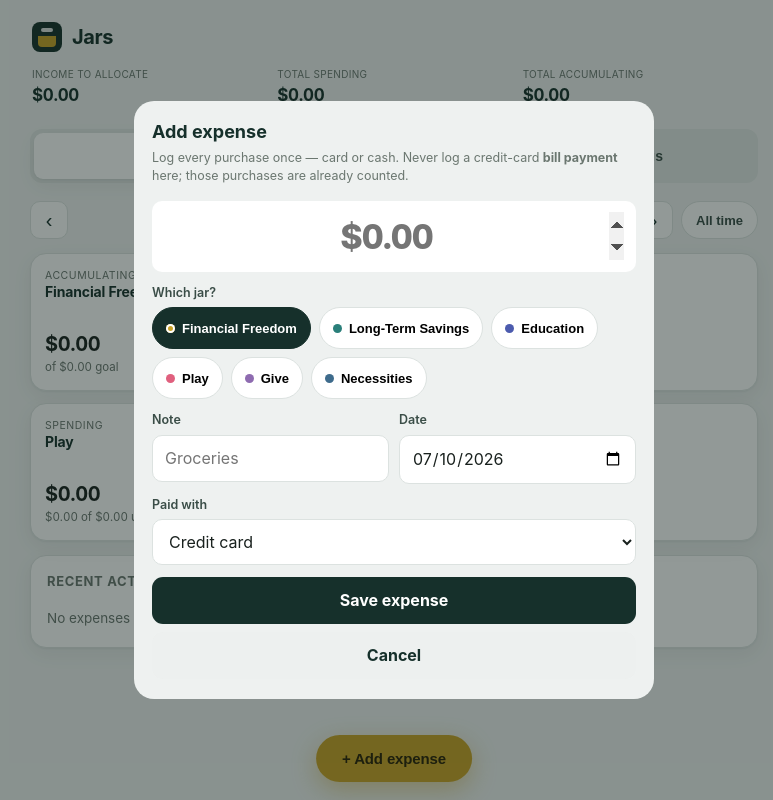
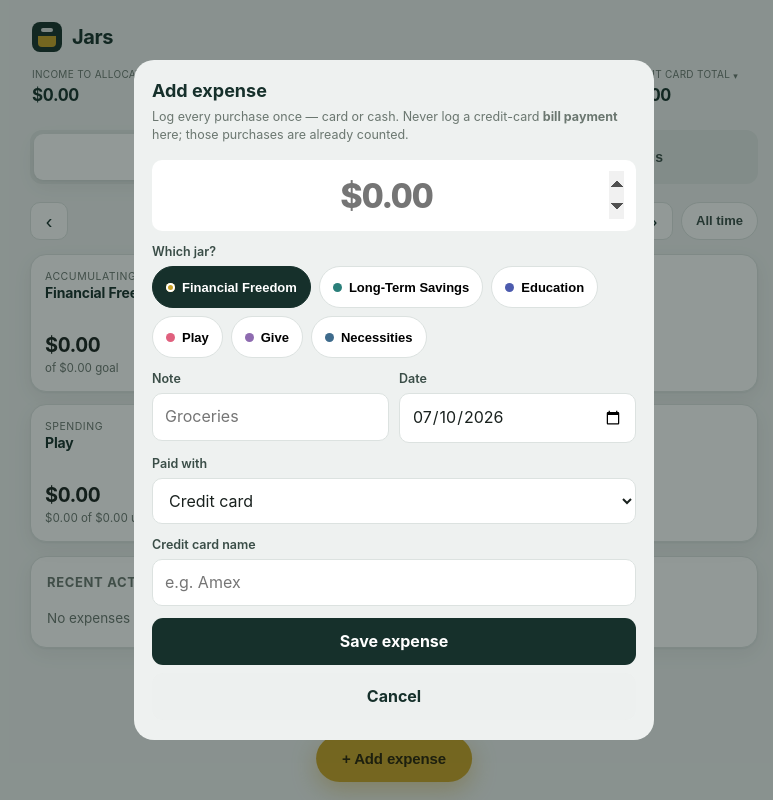
Before and after one commit to CM-0112/finance-jars, a plain HTML site: page index.html in a window 1280 px wide. Both pictures are taken after a click on the button "+ Add expense". Shown: the whole page, without its empty margins (246-1019 px from the left). Drawn offline with Linux system fonts and the light colour scheme.

Commit message:
Add files via upload

```diff
--- a/index.html
+++ b/index.html
@@ -27,10 +27,22 @@
   .mark::after{content:"";position:absolute;left:6px;right:6px;bottom:5px;height:11px;border-radius:0 0 4px 4px;background:var(--gold);}
   .mark::before{content:"";position:absolute;left:9px;right:9px;top:6px;height:4px;border-radius:2px;background:#fff;opacity:.85;}
   h1{font-size:20px;letter-spacing:-.02em;color:var(--ink);font-weight:700;}
-  .stats{display:flex;gap:12px;align-items:stretch;}
-  .stat{flex:1;min-width:0;display:flex;flex-direction:column;justify-content:flex-end;}
+  .stats{display:grid;grid-template-columns:repeat(auto-fit,minmax(130px,1fr));gap:14px 16px;}
+  .stat{min-width:0;display:flex;flex-direction:column;justify-content:flex-end;}
   .stat .lbl{font-size:10px;letter-spacing:.03em;text-transform:uppercase;color:var(--muted);line-height:1.25;margin-bottom:2px;}
   .stat .big{font-size:17px;font-weight:700;color:var(--ink);letter-spacing:-.02em;}
+  .stat .big.neg{color:var(--danger);}
+  .statbtn{cursor:pointer;border-radius:8px;}
+  .statbtn:hover{color:var(--ink);}
+  .caret{font-size:9px;display:inline-block;transition:transform .15s;vertical-align:middle;}
+  .caret.open{transform:rotate(180deg);}
+  .cardbreakdown{background:var(--card);border:1px solid var(--line);border-radius:12px;
+    box-shadow:var(--shadow);padding:4px 14px;}
+  .cardbreakdown .cardrow{display:flex;justify-content:space-between;align-items:baseline;gap:10px;
+    padding:9px 0;border-top:1px solid var(--line);}
+  .cardbreakdown .cardrow:first-child{border-top:0;}
+  .cardbreakdown .cname{font-size:13.5px;font-weight:600;color:var(--text);min-width:0;overflow:hidden;text-overflow:ellipsis;white-space:nowrap;}
+  .cardbreakdown .camt{font-size:14px;font-weight:700;white-space:nowrap;font-variant-numeric:tabular-nums;}
 
   nav.tabs{display:flex;gap:4px;background:#E2E7E5;border-radius:12px;padding:4px;margin:14px 0 18px;}
   nav.tabs button{flex:1;border:0;background:transparent;padding:10px 8px;border-radius:9px;
@@ -161,11 +173,17 @@
       <div class="mark" aria-hidden="true"></div>
       <h1>Jars</h1>
     </div>
-    <div class="stats">
+    <div class="stats" id="statsRow">
       <div class="stat"><div class="lbl" id="incomeLbl">Income to allocate</div><div class="big num" id="sumIncome">$0</div></div>
       <div class="stat"><div class="lbl">Total spending</div><div class="big num" id="sumSpend">$0</div></div>
       <div class="stat"><div class="lbl">Total accumulating</div><div class="big num" id="sumAccum">$0</div></div>
+      <div class="stat"><div class="lbl">Account balance</div><div class="big num" id="acctBal">$0</div></div>
+      <div class="stat statbtn" id="cardStat" role="button" tabindex="0" aria-expanded="false">
+        <div class="lbl">Credit card total <span class="caret" id="cardCaret">▾</span></div>
+        <div class="big num" id="sumCards">$0</div>
+      </div>
     </div>
+    <div class="cardbreakdown" id="cardBreakdown" hidden></div>
   </header>
 
   <div class="storebar" id="storebar">Heads up: this preview can't save between sessions. Download the file and open it in your own browser to keep your data.</div>
@@ -262,6 +280,8 @@
     </div>
     <div class="field"><label for="expPaid">Paid with</label>
       <select id="expPaid"><option>Cash / Debit</option><option>Credit card</option></select></div>
+    <div class="field" id="cardNameField"><label for="expCard">Credit card name</label>
+      <input id="expCard" type="text" placeholder="e.g. Amex"></div>
     <button class="btn primary" id="saveExp">Save expense</button>
     <button class="btn ghost" id="cancelExp" style="width:100%;margin-top:8px;">Cancel</button>
   </div>
@@ -384,10 +404,49 @@
   });
   document.getElementById("sumSpend").textContent=fmt.format(totalSpend);
   document.getElementById("sumAccum").textContent=fmt.format(totalAccum);
+  renderRail();
   const ap=document.getElementById("activityPanel");
   if(allTime){ap.style.display="none";}
   else{ap.style.display="";renderExpList();}
 }
+// Account balance = received income minus all expenses, carried forward through the end of the scope.
+function accountBalance(){
+  const incInc=i=>allTime||ym(i.date)<=viewMonth;
+  const incExp=e=>allTime||ym(e.date)<=viewMonth;
+  const inc=state.income.filter(incInc).reduce((s,i)=>s+(+i.amount||0),0);
+  const exp=state.expenses.filter(incExp).reduce((s,e)=>s+(+e.amount||0),0);
+  return inc-exp;
+}
+// Totals of credit-card spending in scope, grouped by card name (case-insensitive, trimmed).
+function cardTotals(){
+  const map={};
+  state.expenses.filter(e=>e.paidWith==="Credit card"&&inScope(e.date)).forEach(e=>{
+    const raw=(e.cardName||"").trim()||"Credit card";
+    const key=raw.toLowerCase();
+    if(!map[key])map[key]={name:raw,total:0};
+    map[key].total+=(+e.amount||0);
+  });
+  return Object.values(map).sort((a,b)=>b.total-a.total);
+}
+let cardsOpen=false;
+function renderRail(){
+  const bal=accountBalance();
+  const balEl=document.getElementById("acctBal");
+  balEl.textContent=fmt.format(bal);
+  balEl.classList.toggle("neg",bal<-0.005);
+  const cards=cardTotals();
+  document.getElementById("sumCards").textContent=fmt.format(cards.reduce((s,c)=>s+c.total,0));
+  const bd=document.getElementById("cardBreakdown");
+  bd.innerHTML=cards.length
+    ? cards.map(c=>`<div class="cardrow"><span class="cname">${escapeHtml(c.name)}</span><span class="camt">${fmt.format(c.total)}</span></div>`).join("")
+    : `<div class="empty">No card spending ${allTime?"yet":"this month"}.</div>`;
+  bd.hidden=!cardsOpen;
+  document.getElementById("cardCaret").classList.toggle("open",cardsOpen);
+  document.getElementById("cardStat").setAttribute("aria-expanded",cardsOpen);
+}
+function toggleCards(){cardsOpen=!cardsOpen;renderRail();}
+document.getElementById("cardStat").onclick=toggleCards;
+document.getElementById("cardStat").onkeydown=e=>{if(e.key==="Enter"||e.key===" "){e.preventDefault();toggleCards();}};
 function updateMonthBar(){
   document.getElementById("monthLabel").textContent=allTime?"All time":monthLabel(viewMonth);
   document.getElementById("allTimeBtn").setAttribute("aria-pressed",allTime);
@@ -403,10 +462,11 @@
   box.innerHTML="";
   items.forEach(e=>{
     const j=jarById(e.jarId)||{name:"—",color:"#999"};
+    const pw=e.paidWith==="Credit card"?((e.cardName&&e.cardName.trim())||"Credit card"):e.paidWith;
     const row=document.createElement("div");row.className="row";
     row.innerHTML=`<div class="meta">
         <div class="t"><span class="dot" style="background:${j.color}"></span>${escapeHtml(e.note||j.name)}</div>
-        <div class="s">${escapeHtml(j.name)} · ${e.date||""}${e.paidWith?(" · "+e.paidWith):""}</div>
+        <div class="s">${escapeHtml(j.name)} · ${e.date||""}${pw?(" · "+escapeHtml(pw)):""}</div>
       </div>
       <div style="display:flex;align-items:center;gap:2px;">
         <span class="amt num">−${fmt.format(+e.amount||0)}</span>
@@ -491,6 +551,8 @@
   document.getElementById("expNote").value=exp?(exp.note||""):"";
   document.getElementById("expDate").value=exp?(exp.date||today()):today();
   document.getElementById("expPaid").value=exp?(exp.paidWith||"Credit card"):"Credit card";
+  document.getElementById("expCard").value=exp?(exp.cardName||""):"";
+  updateCardField();
   const chips=document.getElementById("jarChips");chips.innerHTML="";
   state.jars.forEach(j=>{
     const b=document.createElement("button");b.className="chip";b.type="button";
@@ -503,6 +565,11 @@
   setTimeout(()=>document.getElementById("expAmt").focus(),120);
 }
 function closeExp(){document.getElementById("expScrim").classList.remove("open");editingExpId=null;}
+function updateCardField(){
+  document.getElementById("cardNameField").style.display=
+    document.getElementById("expPaid").value==="Credit card"?"block":"none";
+}
+document.getElementById("expPaid").onchange=updateCardField;
 
 /* ---------- wiring ---------- */
 function showTab(t){
@@ -520,11 +587,13 @@
 document.getElementById("saveExp").onclick=()=>{
   const amt=parseFloat(document.getElementById("expAmt").value);
   if(!(amt>0)||!pickedJar){document.getElementById("expAmt").focus();return;}
+  const paidWith=document.getElementById("expPaid").value;
   const fields={
     date:document.getElementById("expDate").value||today(),
     jarId:pickedJar,amount:amt,
     note:document.getElementById("expNote").value.trim(),
-    paidWith:document.getElementById("expPaid").value
+    paidWith:paidWith,
+    cardName:paidWith==="Credit card"?document.getElementById("expCard").value.trim():""
   };
   if(editingExpId){
     const ex=state.expenses.find(x=>x.id===editingExpId);
```
